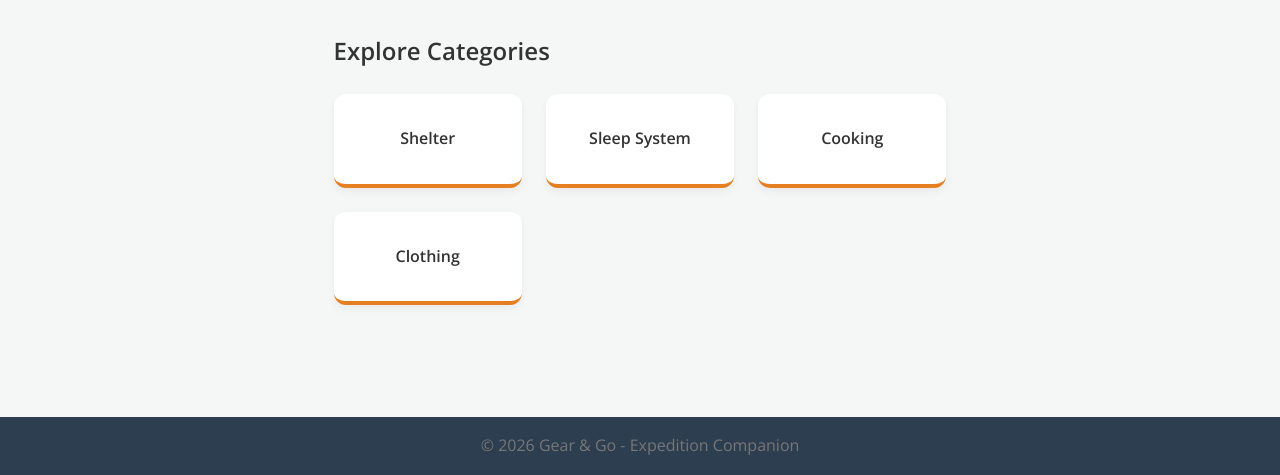
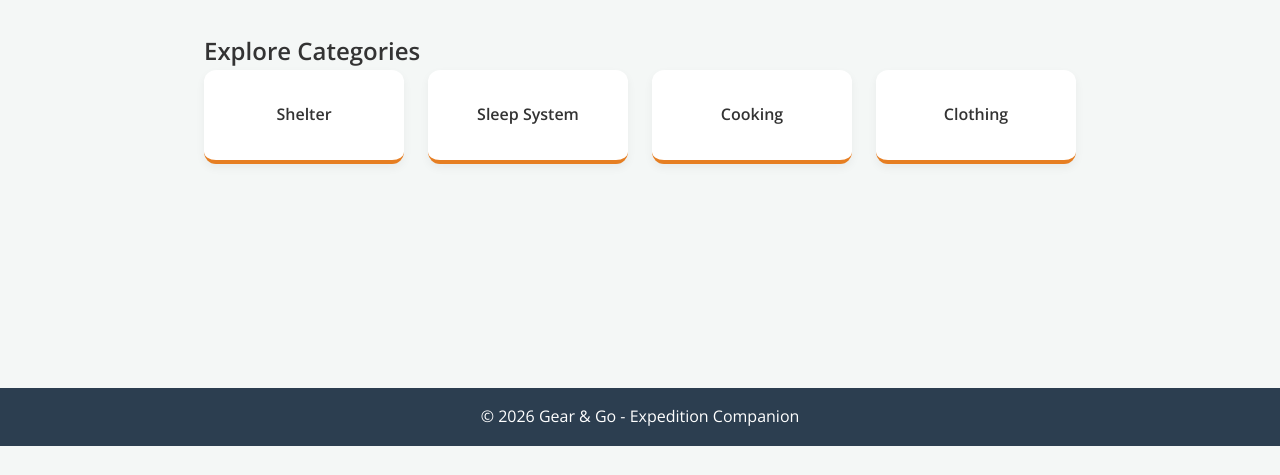
Before and after one commit to LordPuposky/gear-n-go, a website built with Vite: page index.html in a window 1280 px wide. Shown: the part 354-829 px from the top of the page. After the commit the page ends 800 px from the top, so only its background shows below. Built offline with nearby package versions, Linux system fonts and the light colour scheme.

Commit message:
body corrections in css

```diff
--- a/src/css/styles.css
+++ b/src/css/styles.css
@@ -280,7 +280,7 @@ footer {
     background-color: var(--primary-color);
     text-align: center;
     padding: 1rem;
-    color: #777;
+    color: #ffffff;
     margin-top: 3rem;
     width: 100%;
 }
@@ -325,9 +325,11 @@ footer {
 /* --- CATEGORY GRID --- */
 .category-grid {
     display: grid;
-    grid-template-columns: repeat(auto-fit, minmax(140px, 1fr));
+    grid-template-columns: repeat(auto-fit, minmax(200px, 1fr));
     gap: 1.5rem;
-    margin-top: 1.5rem;
+    width: 100%;
+    max-width: 1200px;
+    margin: 0 auto;
 }
 
 .category-card {
```
